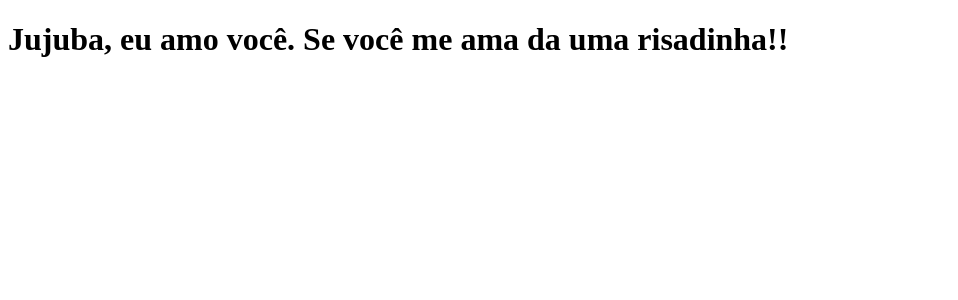
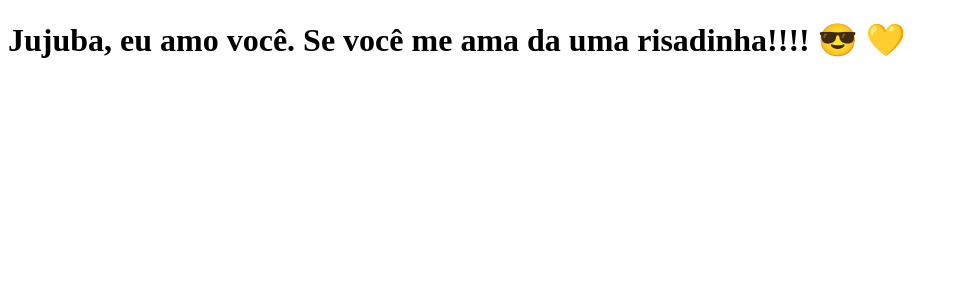
Before and after one commit to viniicorreia/clone-tabnews, a Next.js app: page / in a window 1280 px wide. Shown: the top 300 px of the page, without its empty margins (0-958 px from the left). Built offline with nearby package versions, Linux system fonts and the light colour scheme.

Commit message:
adding emojis

```diff
--- a/pages/index.js
+++ b/pages/index.js
@@ -1,4 +1,4 @@
 function Home (){
-    return <h1><strong>Jujuba</strong>, eu amo você. Se você me ama da uma risadinha!! </h1>
+    return <h1><strong>Jujuba</strong>, eu amo você. Se você me ama da uma risadinha!!!! 😎 💛</h1>
 }
 export default Home
```
